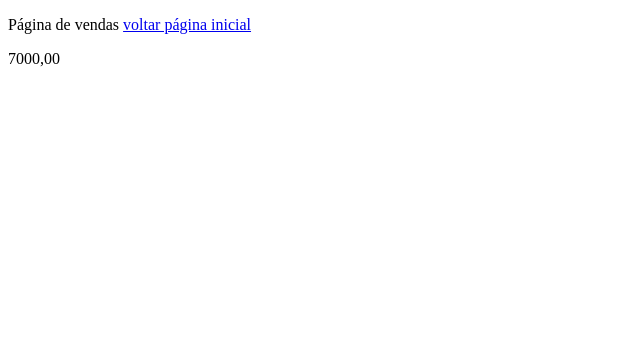
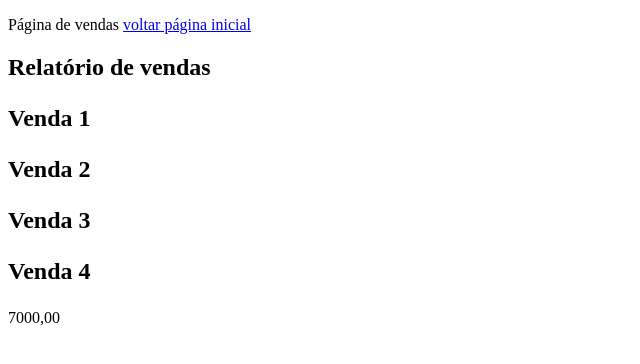
Before and after one commit to bononibononi/aula-github, a plain HTML site: page vendas.html in a window 1280 px wide. Shown: the whole page, without its empty margins (0-640 px from the left). Drawn offline with Linux system fonts and the light colour scheme.

Commit message:
adicionado valor

```diff
--- a/vendas.html
+++ b/vendas.html
@@ -9,6 +9,14 @@
 <body>
     <p>Página de vendas
       <a href="index.html">voltar página inicial</a>
+      <h2>Relatório de vendas
+        <p>Venda 1
+        <p>Venda 2
+        <p>Venda 3</p>
+        <p>Venda 4
+
+        </p>
+      </h2>
       <p>7000,00</p>
     </p>
 
```
